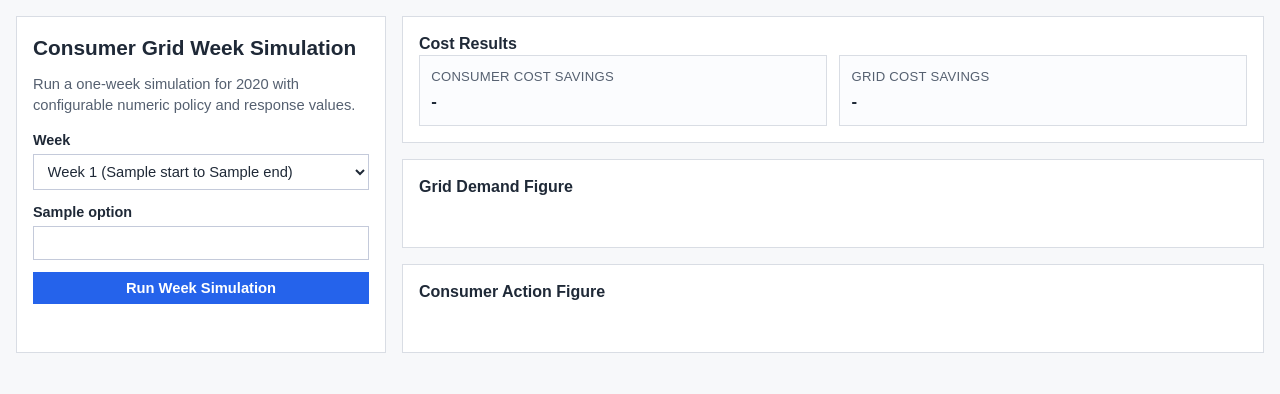
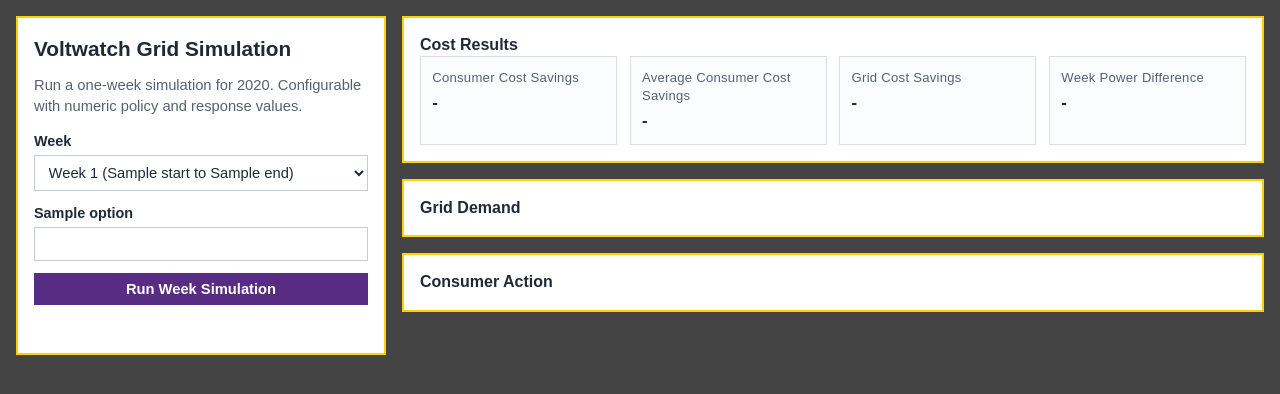
Before and after one commit to samhaswon/csc6903-project, a Flask app: template templates/consumer_grid_simulation.html in a window 1280 px wide. Shown: the top 394 px of the page. Run offline with Flask 3, Linux system fonts and the light colour scheme; the template is opened without the code that fills it: most values are stand-ins (such as "Sample title", 1, 10 or a date in 2020); parts of the project's set-up code (start-up, migrations or seed data) failed here and were passed over.

Commit message:
Some style improvements

```diff
--- a/templates/consumer_grid_simulation.html
+++ b/templates/consumer_grid_simulation.html
@@ -3,16 +3,34 @@
 <head>
   <meta charset="utf-8">
   <meta name="viewport" content="width=device-width, initial-scale=1">
-  <title>Consumer Grid Week Simulation</title>
+  <meta http-equiv="content-type" content="text/html; charset=utf-8">
+  <title>Voltwatch</title>
+  <link
+    rel="shortcut icon"
+    href="{{ url_for('static', filename='favicon.ico') }}"
+    type="image/x-icon"
+  >
   <style>
     :root {
-      --bg: #f7f8fa;
+      --tech-purple: #582c83;
+      --tech-gold: #FFD100;
+      --bg: #444444;
       --surface: #ffffff;
       --surface-border: #d9dde4;
       --text: #1f2937;
       --muted: #556070;
-      --accent: #2563eb;
-      --accent-dark: #1d4ed8;
+      --accent: var(--tech-purple);
+      --accent-dark: #361b50;
+      --positive-bg: #edf9f1;
+      --positive-border: #9cd3ad;
+      --positive-text: #17603a;
+      --negative-bg: #fff0f0;
+      --negative-border: #e7aaaa;
+      --negative-text: #9a2020;
+      --neutral-bg: #fbfcfe;
+      --neutral-border: #d9dde4;
+      --neutral-text: #1f2937;
+      --marker-url: url("{{ url_for('static', filename='tristar_baked.svg') }}");
     }
 
     * {
@@ -38,9 +56,21 @@
 
     .card {
       background: var(--surface);
-      border: 1px solid var(--surface-border);
+      border: 2px solid var(--tech-gold);
       border-radius: 0;
       padding: 1rem;
+      height: fit-content;
+    }
+
+    .card-running {
+      background: linear-gradient(
+        90deg,
+        var(--tech-purple) 0%,
+        var(--tech-gold) 50%,
+        var(--tech-purple) 100%
+      );
+      background-size: 200% 100%;
+      animation: card-flow 3s linear infinite;
     }
 
     h1 {
@@ -105,26 +135,26 @@
       gap: 1rem;
       grid-template-columns: 1fr;
       grid-template-rows: min-content;
+      align-content: start;
     }
 
     .metrics {
       display: grid;
       gap: 0.8rem;
-      grid-template-columns: repeat(auto-fit, minmax(220px, 1fr));
+      grid-template-columns: repeat(auto-fit, minmax(175px, 1fr));
     }
 
     .metric-item {
-      border: 1px solid var(--surface-border);
+      border: 1px solid var(--neutral-border);
       border-radius: 0;
       padding: 0.7rem;
-      background: #fbfcfe;
+      background: var(--neutral-bg);
     }
 
     .metric-label {
       margin: 0 0 0.25rem;
       font-size: 0.82rem;
       color: var(--muted);
-      text-transform: uppercase;
       letter-spacing: 0.02em;
     }
 
@@ -132,6 +162,25 @@
       margin: 0;
       font-size: 1.05rem;
       font-weight: 700;
+      color: var(--neutral-text);
+    }
+
+    .metric-item-positive {
+      background: var(--positive-bg);
+      border-color: var(--positive-border);
+    }
+
+    .metric-item-positive .metric-value {
+      color: var(--positive-text);
+    }
+
+    .metric-item-negative {
+      background: var(--negative-bg);
+      border-color: var(--negative-border);
+    }
+
+    .metric-item-negative .metric-value {
+      color: var(--negative-text);
     }
 
     .status {
@@ -162,9 +251,9 @@
 <body>
   <main class="page">
     <section class="card">
-      <h1>Consumer Grid Week Simulation</h1>
+      <h1>Voltwatch Grid Simulation</h1>
       <p class="subtitle">
-        Run a one-week simulation for 2020 with configurable numeric policy and response values.
+        Run a one-week simulation for 2020. Configurable with numeric policy and response values.
       </p>
 
       <form id="simulation-form">
@@ -206,24 +295,32 @@
       <article class="card">
         <h2>Cost Results</h2>
         <div class="metrics">
-          <div class="metric-item">
+          <div class="metric-item" id="consumer-savings-card">
             <p class="metric-label">Consumer Cost Savings</p>
             <p class="metric-value" id="consumer-savings">-</p>
           </div>
-          <div class="metric-item">
+          <div class="metric-item" id="consumer-average-savings-card">
+            <p class="metric-label">Average Consumer Cost Savings</p>
+            <p class="metric-value" id="consumer-average-savings">-</p>
+          </div>
+          <div class="metric-item" id="grid-savings-card">
             <p class="metric-label">Grid Cost Savings</p>
             <p class="metric-value" id="grid-savings">-</p>
+          </div>
+          <div class="metric-item" id="power-difference-card">
+            <p class="metric-label">Week Power Difference</p>
+            <p class="metric-value" id="power-difference">-</p>
           </div>
         </div>
       </article>
 
       <article class="card plot-card">
-        <h2>Grid Demand Figure</h2>
+        <h2>Grid Demand</h2>
         <img id="grid-demand-image" class="hidden" alt="Grid demand week figure">
       </article>
 
       <article class="card plot-card">
-        <h2>Consumer Action Figure</h2>
+        <h2>Consumer Action</h2>
         <img id="consumer-action-image" class="hidden" alt="Consumer action week figure">
       </article>
     </section>
@@ -232,9 +329,16 @@
   <script>
     const optionSpecs = {{ option_specs | tojson }};
     const statusText = document.getElementById("status-text");
+    const resultCards = document.querySelectorAll(".results .card");
 
     const consumerSavings = document.getElementById("consumer-savings");
+    const consumerAverageSavings = document.getElementById("consumer-average-savings");
     const gridSavings = document.getElementById("grid-savings");
+    const powerDifference = document.getElementById("power-difference");
+    const consumerSavingsCard = document.getElementById("consumer-savings-card");
+    const consumerAverageSavingsCard = document.getElementById("consumer-average-savings-card");
+    const gridSavingsCard = document.getElementById("grid-savings-card");
+    const powerDifferenceCard = document.getElementById("power-difference-card");
 
     const gridDemandImage = document.getElementById("grid-demand-image");
     const consumerActionImage = document.getElementById("consumer-action-image");
@@ -244,9 +348,65 @@
       maximumFractionDigits: 2
     });
 
+    function setMetricSign(cardElement, value) {
+      cardElement.classList.remove("metric-item-positive", "metric-item-negative");
+      if (value > 0) {
+        cardElement.classList.add("metric-item-positive");
+      } else if (value < 0) {
+        cardElement.classList.add("metric-item-negative");
+      }
+    }
+
+    function openImageInNewTab(event) {
+      const imageElement = event.currentTarget;
+      if (!imageElement.src || imageElement.classList.contains("hidden")) {
+        return;
+      }
+
+      const imageTab = window.open("", "_blank");
+      if (imageTab) {
+        imageTab.opener = null;
+        imageTab.document.write(`
+          <!doctype html>
+          <html lang="en">
+          <head>
+            <meta charset="utf-8">
+            <title>Simulation Figure</title>
+            <style>
+              body {
+                margin: 0;
+                background: #111;
+                display: flex;
+                align-items: center;
+                justify-content: center;
+                min-height: 100vh;
+              }
+
+              img {
+                max-width: 100vw;
+                max-height: 100vh;
+                height: auto;
+                width: auto;
+              }
+            </style>
+          </head>
+          <body>
+            <img src="${imageElement.src}" alt="${imageElement.alt}">
+          </body>
+          </html>
+        `);
+        imageTab.document.close();
+      }
+    }
+
+    gridDemandImage.addEventListener("click", openImageInNewTab);
+    consumerActionImage.addEventListener("click", openImageInNewTab);
+
     document.getElementById("simulation-form").addEventListener("submit", async (event) => {
       event.preventDefault();
       statusText.textContent = "Running simulation...";
+      statusText.classList.add("status-running");
+      resultCards.forEach((card) => card.classList.add("card-running"));
 
       const form = event.currentTarget;
       const payload = {
@@ -271,7 +431,13 @@
         }
 
         consumerSavings.textContent = formatter.format(data.consumer_cost.savings_usd);
+        consumerAverageSavings.textContent = formatter.format(data.consumer_cost.average_savings_usd);
         gridSavings.textContent = formatter.format(data.grid_cost.savings_usd);
+        powerDifference.textContent = `${data.power.difference_mw.toFixed(3)} MWh`;
+        setMetricSign(consumerSavingsCard, data.consumer_cost.savings_usd);
+        setMetricSign(consumerAverageSavingsCard, data.consumer_cost.average_savings_usd);
+        setMetricSign(gridSavingsCard, data.grid_cost.savings_usd);
+        setMetricSign(powerDifferenceCard, data.power.difference_mw);
 
         gridDemandImage.src = data.figures.grid_demand_png_data_url;
         consumerActionImage.src = data.figures.consumer_action_png_data_url;
@@ -281,6 +447,9 @@
         statusText.textContent = `Week ${data.week_number} complete (${data.row_count} rows).`;
       } catch (error) {
         statusText.textContent = error.message;
+      } finally {
+        statusText.classList.remove("status-running");
+        resultCards.forEach((card) => card.classList.remove("card-running"));
       }
     });
   </script>
```
Also changed, not shown: other parts of templates/consumer_grid_simulation.html (+40 -0 lines), consumer_grid_web_ui.py (+63 -20 lines), static/favicon.ico (added), static/tristar_baked.svg (added).
